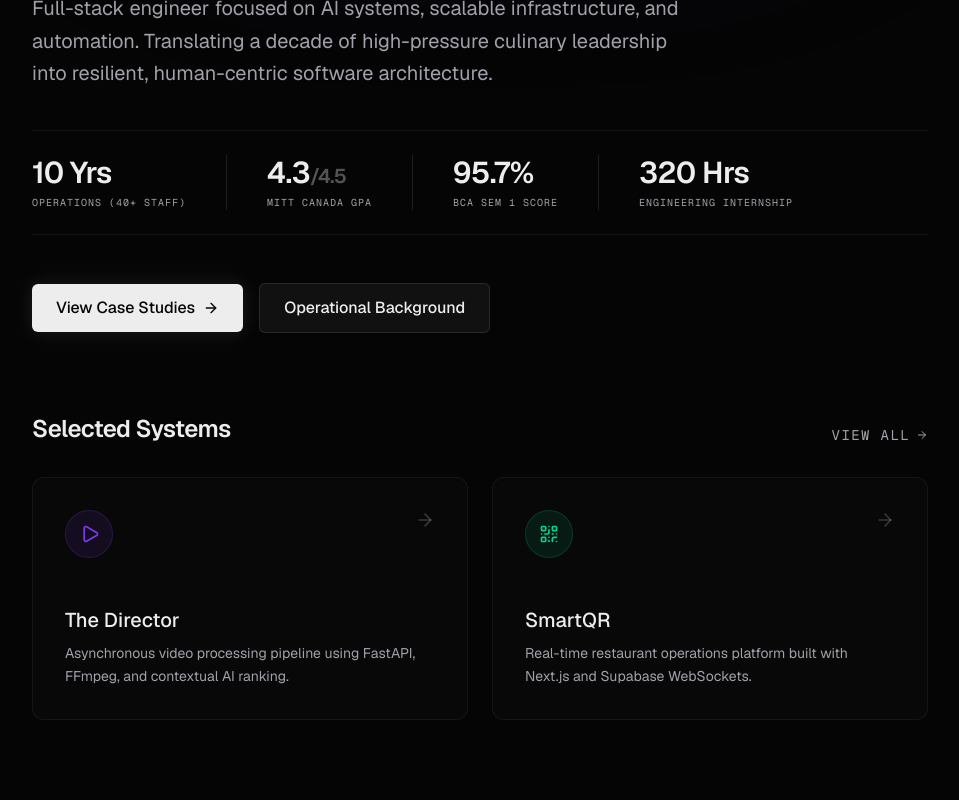
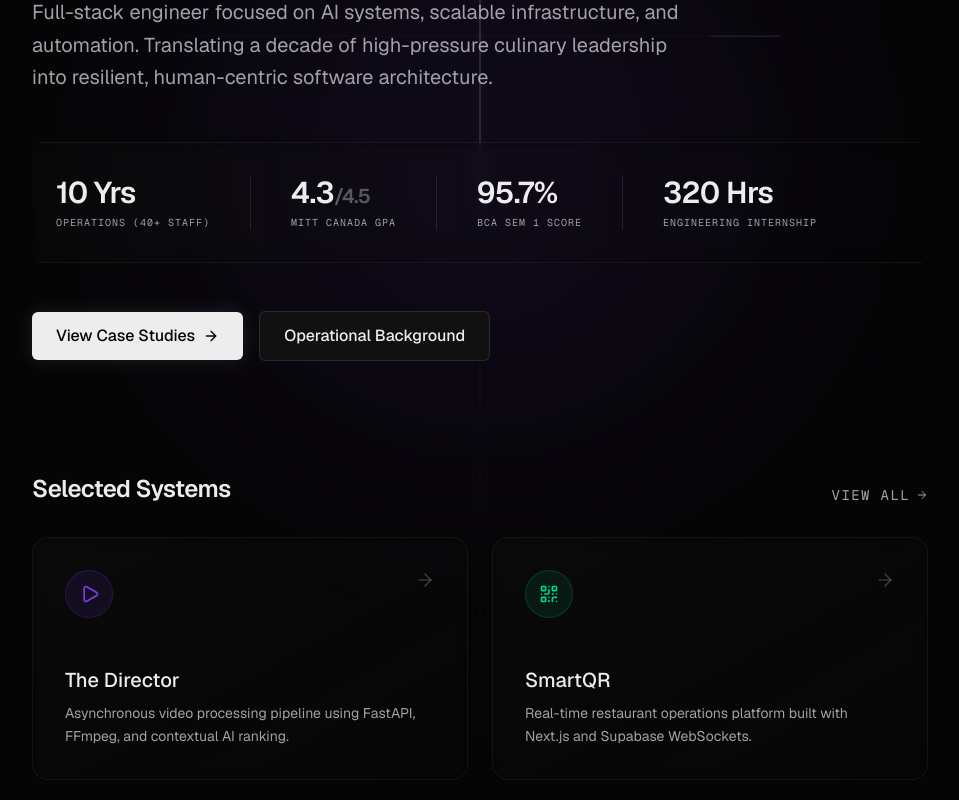
Before and after one commit to mayurpatel78645/mayur-portfolio, a Next.js app: page / in a window 1280 px wide. Shown: the part 500-1300 px from the top of the page, without its empty margins (160-1119 px from the left). Built offline with nearby package versions, Linux system fonts and the light colour scheme.

Commit message:
add background intelligence

```diff
--- a/app/page.tsx
+++ b/app/page.tsx
@@ -4,31 +4,102 @@ import Link from "next/link";
 import { ArrowRight, Play, QrCode } from "lucide-react";
 import { motion, Variants } from "framer-motion";
 
+// --- GLOBAL MOTION RHYTHM ---
+// Orchestrating a cinematic, cascading entrance.
+const CONTAINER_VARIANTS: Variants = {
+  hidden: { opacity: 0 },
+  visible: {
+    opacity: 1,
+    transition: {
+      delayChildren: 0.1,
+      staggerChildren: 0.15, // Perfect cascading rhythm
+    },
+  },
+};
+
 const FADE_UP: Variants = {
-  hidden: { opacity: 0, y: 30 },
+  hidden: { opacity: 0, y: 30, filter: "blur(4px)" },
   visible: {
     opacity: 1,
     y: 0,
-    transition: { duration: 0.5, ease: [0.16, 1, 0.3, 1] }
+    filter: "blur(0px)",
+    // Custom easing curve: fast out, slow in (Apple/Stripe style)
+    transition: { duration: 0.8, ease: [0.16, 1, 0.3, 1] }
   },
 };
+
+// --- SIGNATURE VISUAL: Background Intelligence ---
+// Abstract, extremely faint data flow mimicking system architecture
+// --- SIGNATURE VISUAL: Background Intelligence ---
+// --- SIGNATURE VISUAL: Background Intelligence ---
+// --- SIGNATURE VISUAL: Background Intelligence ---
+function AbstractDataFlow() {
+  return (
+    <div className="absolute inset-0 overflow-hidden pointer-events-none flex justify-center -z-10">
+      <div className="w-[800px] h-full relative opacity-60 md:opacity-80">
+        {/* Ambient Core stays faint */}
+        <div className="absolute top-[20%] left-1/2 -translate-x-1/2 w-[600px] h-[600px] bg-accent/10 blur-[120px] rounded-full" />
+
+        <svg className="absolute w-full h-full" viewBox="0 0 800 1200" fill="none" xmlns="http://www.w3.org/2000/svg">
+          {/* Static Grid Base - dialed back to 4% opacity */}
+          <path d="M400 100 L400 1100 M100 400 L700 400 M200 200 L600 600 M600 200 L200 600" stroke="rgba(255,255,255,0.04)" strokeWidth="1" />
+
+          {/* Traveling Vertical Laser - Stealth Mode */}
+          <motion.path
+            d="M400 100 L400 1100"
+            stroke="#A78BFA"
+            strokeWidth="1.5"
+            strokeLinecap="round"
+            style={{ filter: "drop-shadow(0px 0px 4px rgba(167, 139, 250, 0.4))" }}
+            initial={{ pathLength: 0, pathOffset: 0, opacity: 0 }}
+            animate={{
+              pathLength: [0, 0.25, 0.25, 0],
+              pathOffset: [0, 0, 0.75, 1],
+              opacity: [0, 0.3, 0.3, 0] // Peaks at only 30% opacity
+            }}
+            transition={{ duration: 4, repeat: Infinity, ease: "linear" }}
+          />
+
+          {/* Traveling Horizontal Laser - Stealth Mode */}
+          <motion.path
+            d="M100 400 L700 400"
+            stroke="#A78BFA"
+            strokeWidth="1.5"
+            strokeLinecap="round"
+            style={{ filter: "drop-shadow(0px 0px 4px rgba(167, 139, 250, 0.4))" }}
+            initial={{ pathLength: 0, pathOffset: 0, opacity: 0 }}
+            animate={{
+              pathLength: [0, 0.25, 0.25, 0],
+              pathOffset: [0, 0, 0.75, 1],
+              opacity: [0, 0.3, 0.3, 0] // Peaks at only 30% opacity
+            }}
+            transition={{ duration: 5, repeat: Infinity, ease: "linear", delay: 1.5 }}
+          />
+        </svg>
+      </div>
+    </div>
+  );
+}
 
 export default function Home() {
   return (
     <div className="max-w-4xl mx-auto pb-24 relative">
 
-      <div className="absolute top-[-150px] left-1/2 -translate-x-1/2 w-[600px] md:w-[800px] h-[400px] bg-accent/15 blur-[120px] rounded-full pointer-events-none -z-10" />
+      {/* Injecting the Signature Visual */}
+      <AbstractDataFlow />
 
-      {/* THE HERO (Kept exactly as we built it) */}
+      {/* THE HERO */}
       <motion.section
+        variants={CONTAINER_VARIANTS}
         initial="hidden"
         animate="visible"
-        variants={{ visible: { transition: { staggerChildren: 0.1 } } }}
-        // THE FIX: Removed min-h and justify-center. Replaced with strict padding.
-        className="pt-32 md:pt-40 pb-20 flex flex-col"
+        className="pt-32 md:pt-40 pb-20 flex flex-col relative z-10"
       >
-        <motion.div variants={FADE_UP} className="mb-6 inline-flex items-center gap-2 px-3 py-1 rounded-full border border-white/10 bg-surface backdrop-blur-sm text-sm text-secondary shadow-sm w-fit">
-          <span className="w-2 h-2 rounded-full bg-accent animate-pulse" />
+        <motion.div variants={FADE_UP} className="mb-6 inline-flex items-center gap-2 px-3 py-1.5 rounded-full border border-white/10 bg-surface/80 backdrop-blur-md text-sm text-secondary shadow-sm w-fit">
+          <span className="relative flex h-2 w-2">
+            <span className="animate-ping absolute inline-flex h-full w-full rounded-full bg-accent opacity-75"></span>
+            <span className="relative inline-flex rounded-full h-2 w-2 bg-accent"></span>
+          </span>
           Building systems that reduce human effort
         </motion.div>
 
@@ -37,35 +108,36 @@ export default function Home() {
           out of operational chaos.
         </motion.h1>
 
-        <motion.p variants={FADE_UP} className="text-lg md:text-xl text-secondary max-w-2xl mb-10 leading-relaxed">
+        <motion.p variants={FADE_UP} className="text-lg md:text-xl text-secondary max-w-2xl mb-12 leading-relaxed">
           Full-stack engineer focused on AI systems, scalable infrastructure, and automation. Translating a decade of high-pressure culinary leadership into resilient, human-centric software architecture.
         </motion.p>
 
-        <motion.div variants={FADE_UP} className="flex flex-wrap gap-8 md:gap-10 mb-12 py-6 border-y border-white/5">
-          <div className="flex flex-col gap-1">
+        {/* Priority 3: Adding subtle depth to the ribbon */}
+        <motion.div variants={FADE_UP} className="flex flex-wrap gap-8 md:gap-10 mb-12 py-8 border-y border-white/5 bg-gradient-to-r from-surface/30 to-transparent backdrop-blur-sm shadow-inner rounded-xl px-6 md:px-0">
+          <div className="flex flex-col gap-1 md:pl-6">
             <span className="text-3xl font-semibold text-primary tracking-tight">10 Yrs</span>
             <span className="text-[10px] font-mono uppercase tracking-widest text-secondary">Operations (40+ Staff)</span>
           </div>
-          <div className="flex flex-col gap-1 border-l border-white/10 pl-8 md:pl-10">
+          <div className="flex flex-col gap-1 md:border-l border-white/10 pl-0 md:pl-10">
             <span className="text-3xl font-semibold text-primary tracking-tight">4.3<span className="text-xl text-secondary/50">/4.5</span></span>
             <span className="text-[10px] font-mono uppercase tracking-widest text-secondary">MITT Canada GPA</span>
           </div>
-          <div className="flex flex-col gap-1 border-l border-white/10 pl-8 md:pl-10">
+          <div className="flex flex-col gap-1 md:border-l border-white/10 pl-0 md:pl-10">
             <span className="text-3xl font-semibold text-primary tracking-tight">95.7%</span>
             <span className="text-[10px] font-mono uppercase tracking-widest text-secondary">BCA Sem 1 Score</span>
           </div>
-          <div className="flex flex-col gap-1 border-l border-white/10 pl-8 md:pl-10">
+          <div className="flex flex-col gap-1 md:border-l border-white/10 pl-0 md:pl-10">
             <span className="text-3xl font-semibold text-primary tracking-tight">320 Hrs</span>
             <span className="text-[10px] font-mono uppercase tracking-widest text-secondary">Engineering Internship</span>
           </div>
         </motion.div>
 
         <motion.div variants={FADE_UP} className="flex flex-wrap items-center gap-4">
-          <Link href="/projects" className="group flex items-center gap-2 bg-primary text-background px-6 py-3 rounded-md font-medium transition-all hover:bg-white/90 hover:scale-[1.02] shadow-[0_0_20px_rgba(255,255,255,0.1)]">
+          <Link href="/projects" className="group flex items-center gap-2 bg-primary text-background px-6 py-3 rounded-md font-medium transition-all duration-300 hover:bg-white/90 hover:scale-[1.02] shadow-[0_0_20px_rgba(255,255,255,0.1)]">
             View Case Studies
-            <ArrowRight className="w-4 h-4 group-hover:translate-x-1 transition-transform" />
+            <ArrowRight className="w-4 h-4 group-hover:translate-x-1 transition-transform duration-300 ease-out" />
           </Link>
-          <Link href="/experience" className="flex items-center gap-2 bg-surface border border-white/10 text-primary px-6 py-3 rounded-md font-medium transition-all hover:bg-surfaceHover">
+          <Link href="/experience" className="flex items-center gap-2 bg-surface border border-white/10 text-primary px-6 py-3 rounded-md font-medium transition-all duration-300 hover:bg-surfaceHover">
             Operational Background
           </Link>
         </motion.div>
@@ -76,38 +148,46 @@ export default function Home() {
         initial={{ opacity: 0, y: 40 }}
         whileInView={{ opacity: 1, y: 0 }}
         viewport={{ once: true, margin: "-100px" }}
-        transition={{ duration: 0.5, ease: [0.16, 1, 0.3, 1] }}
+        transition={{ duration: 0.8, ease: [0.16, 1, 0.3, 1] }} // Updated easing
+        className="relative z-10"
       >
-        <div className="flex items-end justify-between mb-8">
+        <div className="flex items-end justify-between mb-8 pt-8">
           <h2 className="text-2xl font-semibold tracking-tight">Selected Systems</h2>
           <Link href="/projects" className="group flex items-center gap-1.5 text-sm text-secondary hover:text-primary transition-colors font-mono uppercase tracking-widest">
             View All <ArrowRight className="w-3 h-3 group-hover:translate-x-1 transition-transform" />
           </Link>
         </div>
 
+        {/* Priority 3: Soft Gradients & Inner Shadows for Cards */}
         <div className="grid grid-cols-1 md:grid-cols-2 gap-6">
           {/* Card 1: The Director */}
-          <Link href="/projects" className="group block p-8 rounded-xl bg-surface/30 border border-white/5 hover:bg-surface/50 hover:border-white/10 transition-all duration-300">
-            <div className="flex justify-between items-start mb-12">
-              <div className="w-12 h-12 rounded-full bg-accent/10 flex items-center justify-center border border-accent/20 text-accent group-hover:scale-110 group-hover:bg-accent group-hover:text-white transition-all duration-300">
+          <Link href="/projects#director" className="group block p-8 rounded-2xl bg-gradient-to-br from-surface/40 to-surface/10 border border-white/5 hover:border-white/10 transition-all duration-500 shadow-inner backdrop-blur-sm relative overflow-hidden">
+            {/* Subtle hover glow behind the card */}
+            <div className="absolute inset-0 bg-accent/5 opacity-0 group-hover:opacity-100 transition-opacity duration-500" />
+
+            <div className="flex justify-between items-start mb-12 relative z-10">
+              <div className="w-12 h-12 rounded-full bg-accent/10 flex items-center justify-center border border-accent/20 text-accent group-hover:scale-110 group-hover:bg-accent group-hover:text-white transition-all duration-500">
                 <Play className="w-5 h-5 ml-0.5" />
               </div>
-              <ArrowRight className="w-5 h-5 text-secondary/30 group-hover:text-primary group-hover:-rotate-45 transition-all duration-300" />
+              <ArrowRight className="w-5 h-5 text-secondary/30 group-hover:text-primary group-hover:-rotate-45 transition-all duration-500" />
             </div>
-            <h3 className="text-xl font-medium text-primary mb-2">The Director</h3>
-            <p className="text-sm text-secondary leading-relaxed">Asynchronous video processing pipeline using FastAPI, FFmpeg, and contextual AI ranking.</p>
+            <h3 className="text-xl font-medium text-primary mb-2 relative z-10">The Director</h3>
+            <p className="text-sm text-secondary leading-relaxed relative z-10">Asynchronous video processing pipeline using FastAPI, FFmpeg, and contextual AI ranking.</p>
           </Link>
 
           {/* Card 2: SmartQR */}
-          <Link href="/projects#smartqr" className="group block p-8 rounded-xl bg-surface/30 border border-white/5 hover:bg-surface/50 hover:border-white/10 transition-all duration-300">
-            <div className="flex justify-between items-start mb-12">
-              <div className="w-12 h-12 rounded-full bg-emerald-500/10 flex items-center justify-center border border-emerald-500/20 text-emerald-400 group-hover:scale-110 group-hover:bg-emerald-500 group-hover:text-white transition-all duration-300">
+          <Link href="/projects#smartqr" className="group block p-8 rounded-2xl bg-gradient-to-br from-surface/40 to-surface/10 border border-white/5 hover:border-white/10 transition-all duration-500 shadow-inner backdrop-blur-sm relative overflow-hidden">
+             {/* Subtle hover glow behind the card */}
+             <div className="absolute inset-0 bg-emerald-500/5 opacity-0 group-hover:opacity-100 transition-opacity duration-500" />
+
+            <div className="flex justify-between items-start mb-12 relative z-10">
+              <div className="w-12 h-12 rounded-full bg-emerald-500/10 flex items-center justify-center border border-emerald-500/20 text-emerald-400 group-hover:scale-110 group-hover:bg-emerald-500 group-hover:text-white transition-all duration-500">
                 <QrCode className="w-5 h-5" />
               </div>
-              <ArrowRight className="w-5 h-5 text-secondary/30 group-hover:text-primary group-hover:-rotate-45 transition-all duration-300" />
+              <ArrowRight className="w-5 h-5 text-secondary/30 group-hover:text-primary group-hover:-rotate-45 transition-all duration-500" />
             </div>
-            <h3 className="text-xl font-medium text-primary mb-2">SmartQR</h3>
-            <p className="text-sm text-secondary leading-relaxed">Real-time restaurant operations platform built with Next.js and Supabase WebSockets.</p>
+            <h3 className="text-xl font-medium text-primary mb-2 relative z-10">SmartQR</h3>
+            <p className="text-sm text-secondary leading-relaxed relative z-10">Real-time restaurant operations platform built with Next.js and Supabase WebSockets.</p>
           </Link>
         </div>
       </motion.section>
--- a/app/projects/page.tsx
+++ b/app/projects/page.tsx
@@ -21,9 +21,8 @@ export default function Projects() {
           type="director"
           title="The Director"
           category="AI Systems & Video Processing Pipeline"
-          problem="Editing long gameplay footage into short-form content manually takes hours of human effort."
-          solution="An AI-powered analysis system that automatically detects high-potential moments, generates structured editing outputs, and exports directly to DaVinci Resolve."
-          stack={["Python", "FastAPI", "Next.js", "TypeScript", "Google Gemini API", "FFmpeg", "Concurrent Futures"]}
+          problem="Manually indexing and editing multi-hour video files creates a massive operational bottleneck. Traditional NLEs (Non-Linear Editors) require real-time human review, making high-volume content pipelines impossible to scale efficiently."
+          solution="A decoupled, asynchronous processing engine. A FastAPI backend handles FFmpeg chunking to bypass memory limits, while a concurrent LLM pipeline analyzes transcripts for narrative spikes. Output is dynamically serialized into FCPXML math for direct DaVinci Resolve timeline injection."          stack={["Python", "FastAPI", "Next.js", "TypeScript", "Google Gemini API", "FFmpeg", "Concurrent Futures"]}
           githubUrl="https://github.com/mayurpatel78645/the-director-backend"
           highlights={[
             "Architected an asynchronous processing pipeline handling gigabytes of video data.",
```
